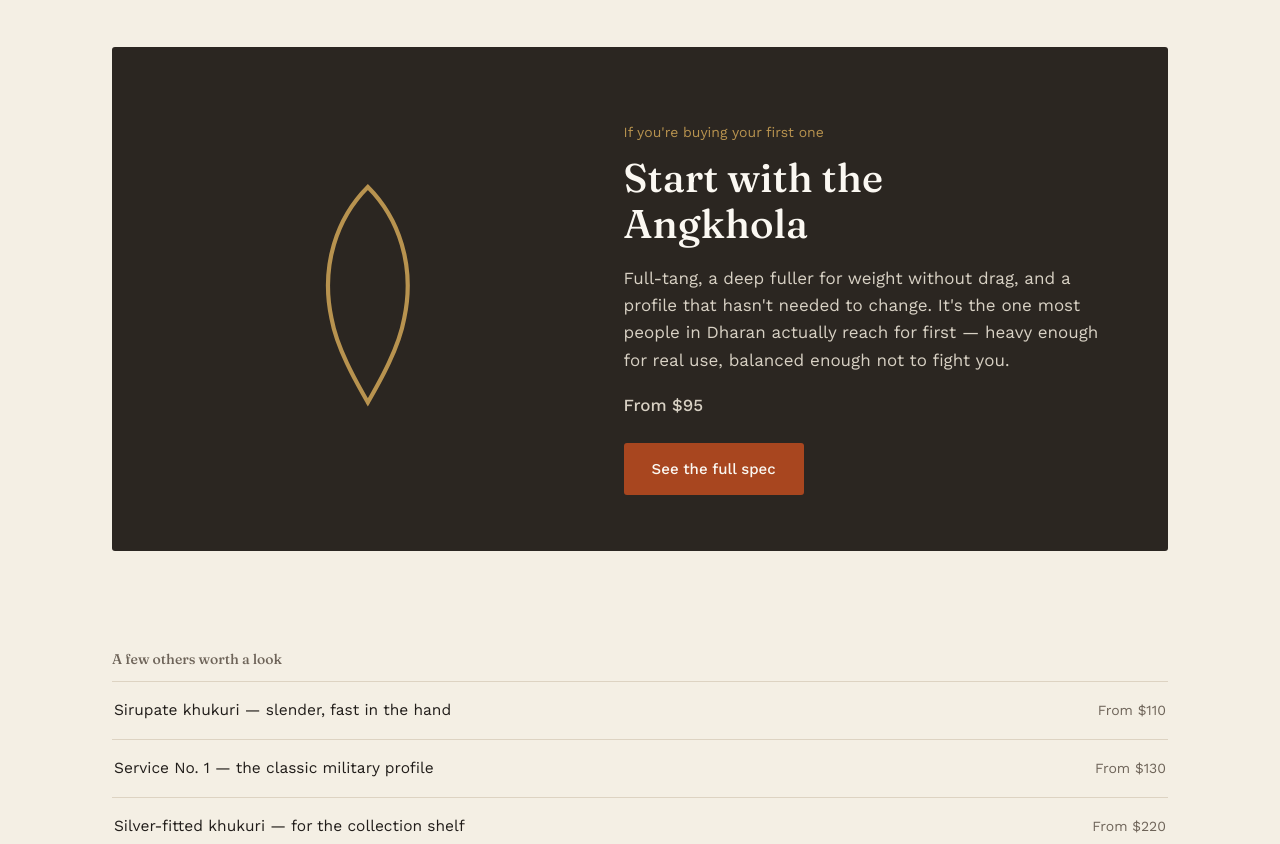
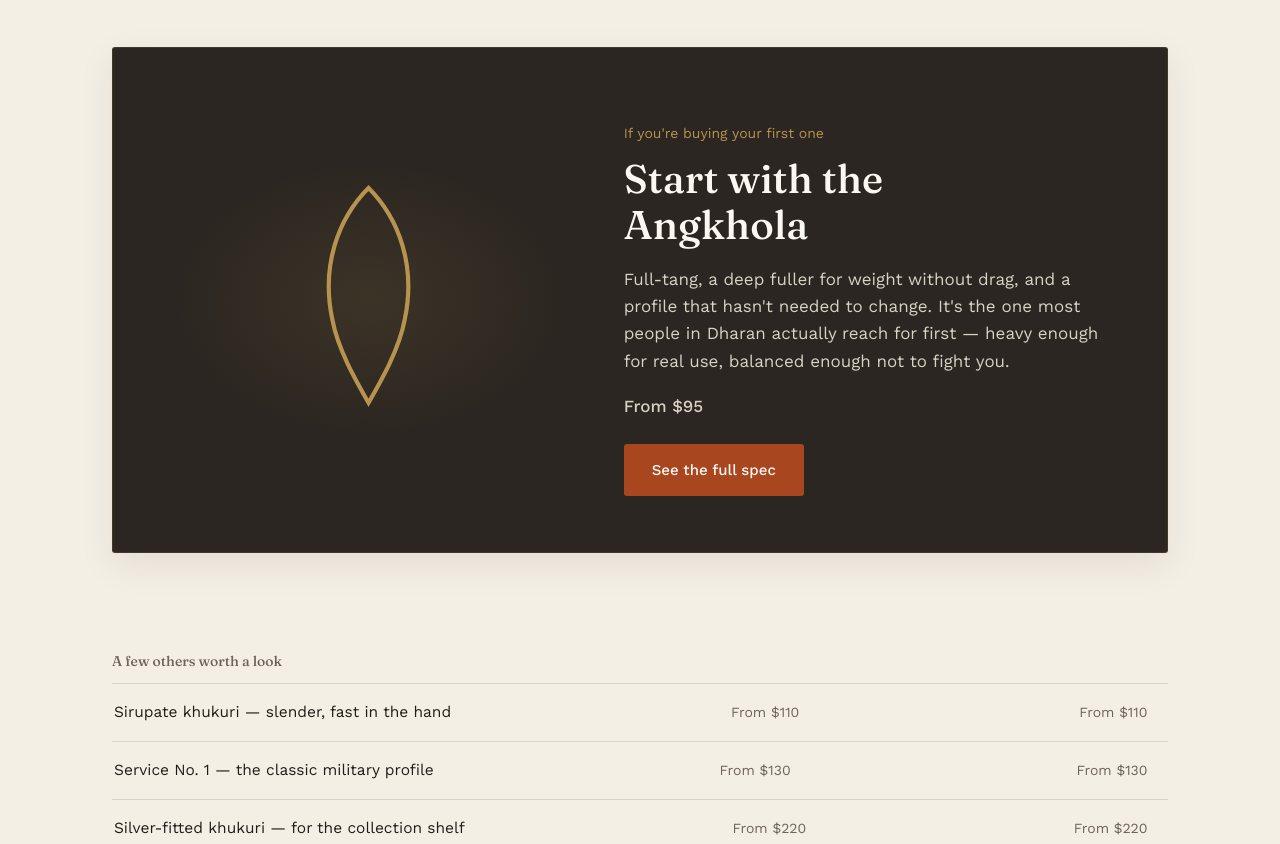
Before and after one commit to RollNdop/Khukuri-website, a plain HTML site: page index.html in a window 1280 px wide. Shown: the part 1660-2504 px from the top of the page. Drawn offline with nearby package versions, Linux system fonts and the light colour scheme.

Commit message:
refine homepage interactions and visual depth

```diff
--- a/index.html
+++ b/index.html
@@ -121,14 +121,17 @@
       <a class="quiet-item" href="shop.html">
         <span>Sirupate khukuri — slender, fast in the hand</span>
         <span class="qi-price">From $110</span>
+        <span class="qi-price">From $110 <span class="qi-arrow" aria-hidden="true">&rarr;</span></span>
       </a>
       <a class="quiet-item" href="shop.html">
         <span>Service No. 1 — the classic military profile</span>
         <span class="qi-price">From $130</span>
+        <span class="qi-price">From $130 <span class="qi-arrow" aria-hidden="true">&rarr;</span></span>
       </a>
       <a class="quiet-item" href="shop.html">
         <span>Silver-fitted khukuri — for the collection shelf</span>
         <span class="qi-price">From $220</span>
+        <span class="qi-price">From $220 <span class="qi-arrow" aria-hidden="true">&rarr;</span></span>
       </a>
     </div>
   </div>
--- a/styles.css
+++ b/styles.css
@@ -75,10 +75,18 @@ button{font-family:inherit;cursor:pointer;}
   display:inline-block;background-color:var(--rust);color:var(--bone);border:none;
   padding:14px 28px;border-radius:var(--radius);font-size:15px;font-weight:500;
   text-decoration:none;transition:background-color .15s ease;
+  text-decoration:none;transition:background-color .15s ease, transform .15s ease, box-shadow .15s ease;
 }
 .btn-primary:hover{background-color:var(--rust-deep);}
+.btn-primary:hover{
+  background-color:var(--rust-deep);
+  transform:translateY(-1px);
+  box-shadow:0 4px 14px rgba(168,70,31,.28);
+}
+.btn-primary:active{transform:translateY(0);box-shadow:none;}
 .link-ghost{
   text-decoration:none;font-size:15px;border-bottom:1px solid var(--ash);padding-bottom:2px;
+  transition:border-color .15s ease, color .15s ease;
 }
 .link-ghost:hover{border-color:var(--brass);}
 
@@ -181,8 +189,15 @@ button{font-family:inherit;cursor:pointer;}
 .signature-grid{
   display:grid;grid-template-columns:0.9fr 1.1fr;gap:56px;align-items:center;
   background:var(--charcoal-soft);border-radius:var(--radius);padding:56px;
+  border:1px solid rgba(184,147,79,.18);
+  box-shadow:0 12px 36px rgba(33,29,26,.08);
 }
 .signature-art{display:flex;justify-content:center;}
+.signature-art{
+  display:flex;justify-content:center;align-items:center;
+  background:radial-gradient(ellipse 70% 60% at 50% 50%, rgba(184,147,79,.12), transparent 70%);
+  border-radius:var(--radius);padding:24px 0;
+}
 .signature-art svg{width:70%;color:var(--brass);}
 .signature-copy .eyebrow{color:var(--brass);font-size:14px;margin-bottom:12px;}
 .signature-copy h2{color:var(--bone);font-size:clamp(28px,3.4vw,40px);max-width:16ch;}
@@ -197,9 +212,21 @@ button{font-family:inherit;cursor:pointer;}
   display:flex;justify-content:space-between;align-items:center;
   padding:16px 2px;border-bottom:1px solid var(--line);
   text-decoration:none;color:var(--charcoal);font-size:15.5px;
+  transition:color .15s ease, transform .15s ease;
 }
 .quiet-item:hover{color:var(--rust);}
 .quiet-item .qi-price{color:var(--ash);font-size:14px;}
+.quiet-item:hover{color:var(--rust);transform:translateX(4px);}
+.quiet-item .qi-price{
+  color:var(--ash);font-size:14px;display:flex;align-items:center;gap:8px;
+  transition:color .15s ease;
+}
+.quiet-item:hover .qi-price{color:var(--charcoal);}
+.quiet-item .qi-arrow{
+  color:var(--brass);opacity:0;transform:translateX(-4px);
+  transition:opacity .15s ease, transform .15s ease;
+}
+.quiet-item:hover .qi-arrow{opacity:1;transform:translateX(0);}
 
 /* ---------- Collection / product cards (shop page) ---------- */
 .collection{padding-top:96px;padding-bottom:96px;}
@@ -247,9 +274,11 @@ button{font-family:inherit;cursor:pointer;}
 .dark-band h2{color:var(--bone);font-size:clamp(28px,3.4vw,36px);}
 .dark-band p{margin-top:22px;color:#d8d1c4;font-size:17px;max-width:62ch;}
 .dark-band .link-ghost{margin-top:26px;display:inline-block;color:var(--bone);border-color:var(--brass);}
+.dark-band .link-ghost:hover{border-color:var(--bone);color:#fff;}
 
 /* ---------- Testimonial ---------- */
 .testimonial{padding-top:88px;padding-bottom:88px;text-align:center;}
+.testimonial{padding-top:88px;padding-bottom:88px;text-align:center;border-top:1px solid var(--line);}
 .testimonial blockquote{margin:0 auto;max-width:44ch;font-family:'Fraunces', serif;font-size:26px;font-weight:400;line-height:1.4;}
 .testimonial cite{display:block;margin-top:20px;font-style:normal;font-size:14px;color:var(--ash);}
 
@@ -321,6 +350,9 @@ footer address{font-style:normal;font-size:14.5px;line-height:1.7;}
   .whatsapp-float span{display:none;}
   .back-to-top{bottom:18px;left:18px;width:40px;height:40px;}
 }
+@media (max-width:520px){
+  .trust-bar .wrap{grid-template-columns:1fr;gap:16px;}
+}
 /* ---------- Skip link ---------- */
 .skip-link{
   position:absolute;top:-48px;left:16px;z-index:1000;
```
